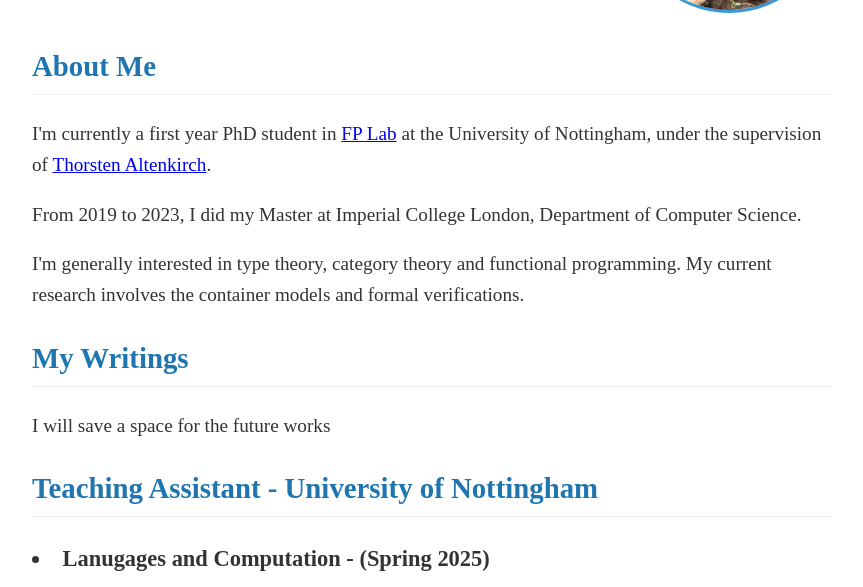
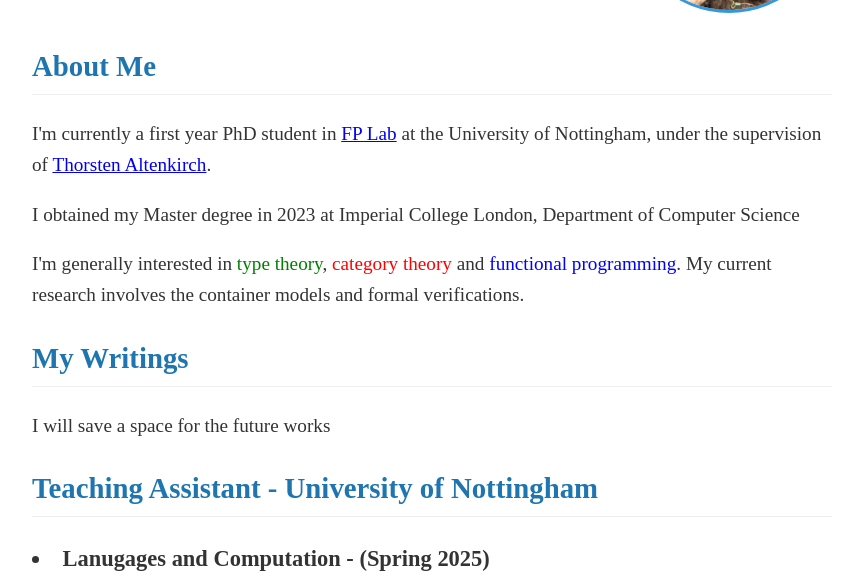
Before and after one commit to zt719/zt719.github.io, a plain HTML site: page index.html in a window 1280 px wide. Shown: the part 213-800 px from the top of the page, without its empty margins (208-1071 px from the left). Drawn offline with Linux system fonts and the light colour scheme; a web font is replaced by a local one.

Commit message:
add some color

```diff
--- a/index.html
+++ b/index.html
@@ -42,7 +42,7 @@
         <!-- Header -->
         <div class="name">
             <h1>Zhili Tian</h1>
-            <li>Email: <a href="zhili.tian@nottingham.ac.uk">zhili.tian@nottingham.ac.uk</a></li>
+            <li>Email: <a href="mailto:zhili.tian@nottingham.ac.uk">zhili.tian@nottingham.ac.uk</a></li>
             <li>GitHub: <a href="https://github.com/zt719">zt719</a></li>
         </div>
         <img src="profile.jpg" alt="Your Photo" class="photo">
@@ -55,9 +55,12 @@
             I'm currently a first year PhD student in <a href="https://www.nottingham.ac.uk/research/groups/fp-lab/">FP Lab</a> at the University of Nottingham,
             under the supervision of <a href="https://people.cs.nott.ac.uk/psztxa/">Thorsten Altenkirch</a>.
         </p>
-        <p>From 2019 to 2023, I did my Master at Imperial College London, Department of Computer Science.</p>
+        <p>I obtained my Master degree in 2023 at Imperial College London, Department of Computer Science</p>
         <p>
-            I'm generally interested in type theory, category theory and functional programming.
+            I'm generally interested in
+            <span style="color: green;">type theory</span>,
+            <span style="color: red;">category theory</span> and
+            <span style="color: blue;">functional programming</span>.
             My current research involves the container models and formal verifications.
         </p>
     </div>
```
